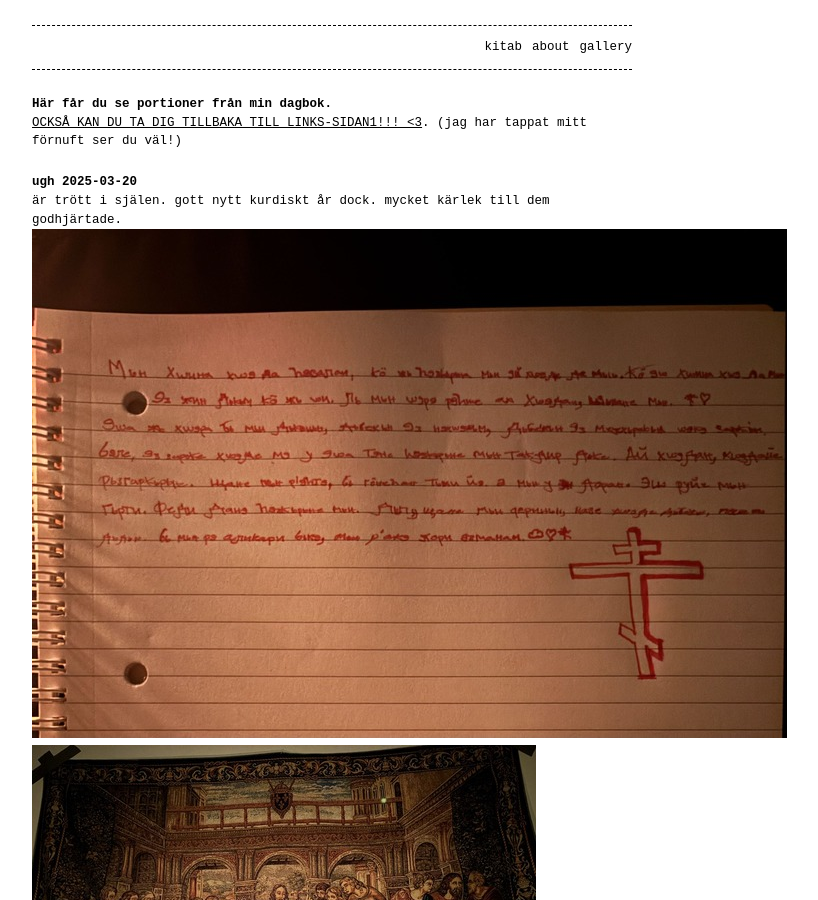
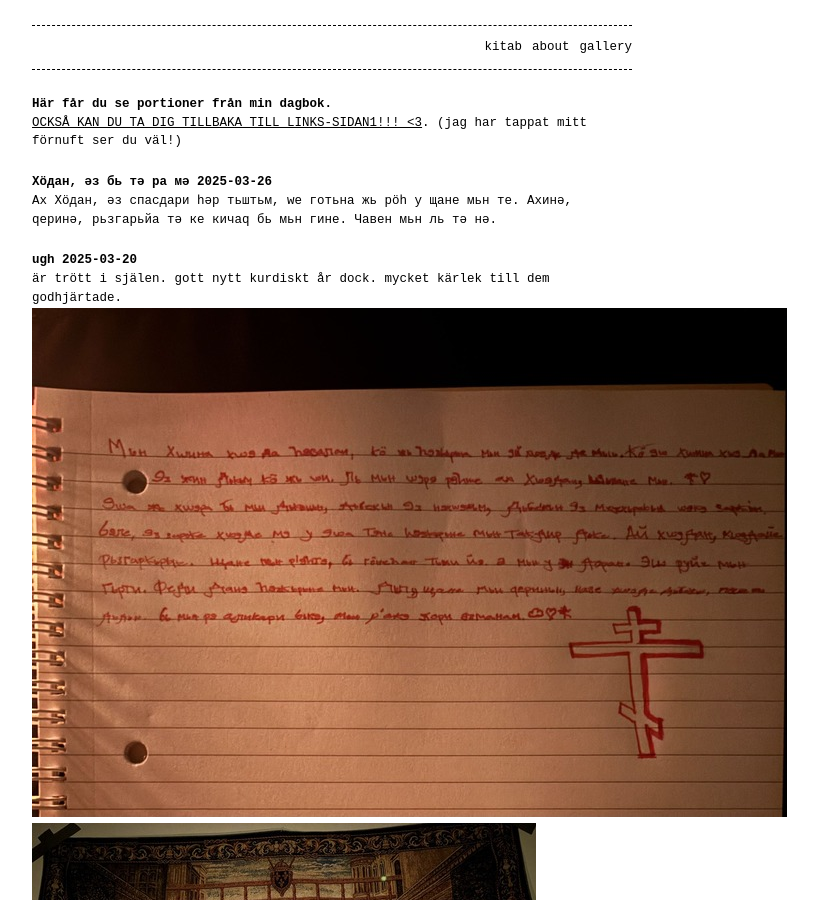
Before and after one commit to ronim-efrin/kitab, a Jekyll site: the page built from index.md, in a window 1280 px wide and 900 px high. Shown: the whole window, without its empty margins (308-1126 px from the left). Built offline with Jekyll 4.4.1, drawn with Linux system fonts in a browser that asks for light colours.

Commit message:
Update index.md

```diff
--- a/index.md
+++ b/index.md
@@ -5,6 +5,9 @@ permalink: /
 ---
 # Här får du se portioner från min dagbok.
 [OCKSÅ KAN DU TA DIG TILLBAKA TILL LINKS-SIDAN1!!! <3](https://ronim-efrin.github.io/). (jag har tappat mitt förnuft ser du väl!)
+
+## Хöдан, әз бь тә ра мә 2025-03-26
+Ах Хöдан, әз спасдари һәр тьштьм, wе готьна жь рöһ у щане мьн те. Ахинә, qеринә, рьзгарьйа тә ке кичаq бь мьн гине. Чавен мьн ль тә нә.
 
 ## ugh 2025-03-20
 är trött i själen. gott nytt kurdiskt år dock. mycket kärlek till dem godhjärtade.
```
